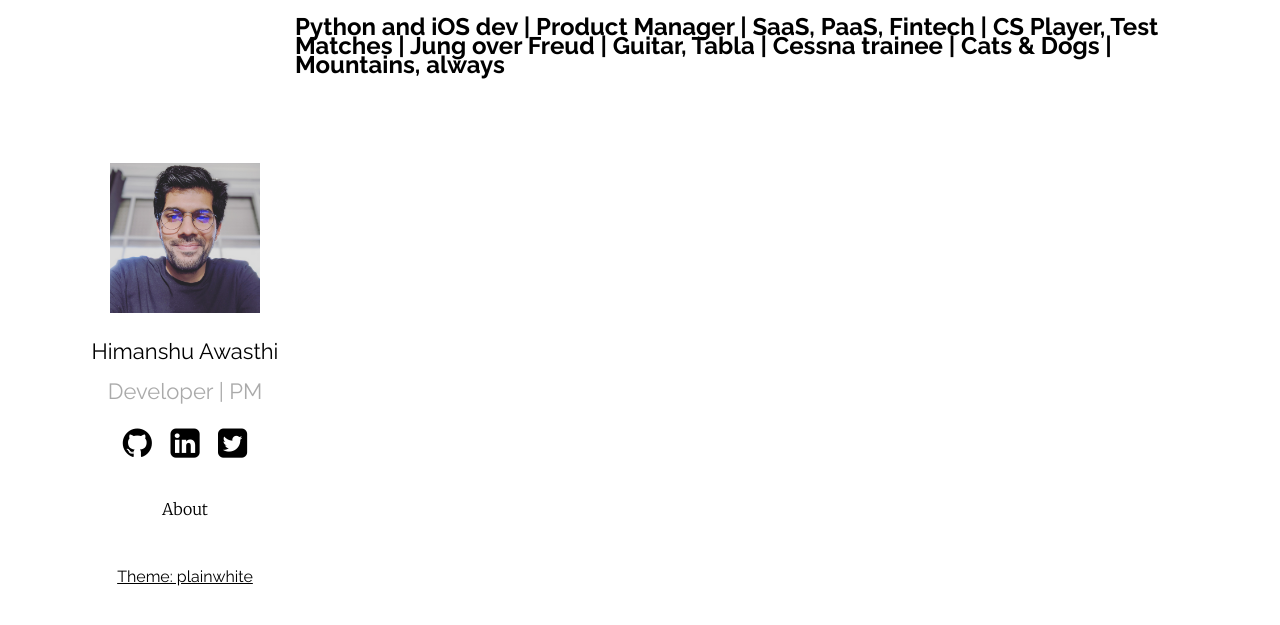
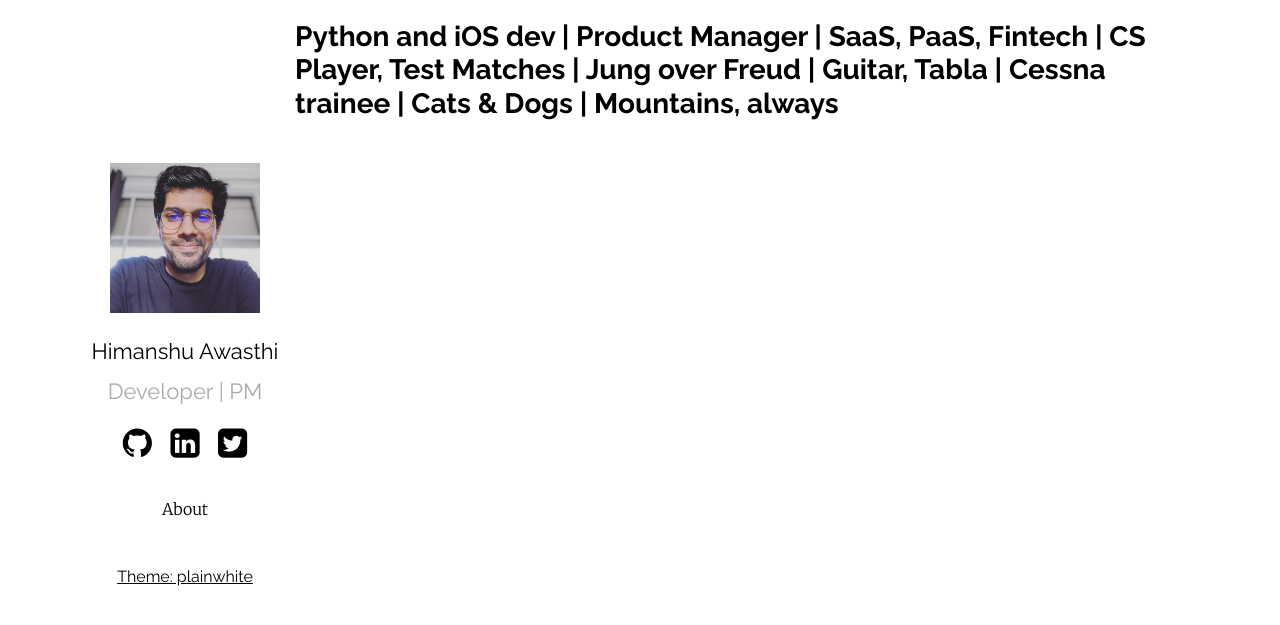
Before and after one commit to 89hardy/89hardy.github.io, a Jekyll site: the page built from about.md, in a window 1280 px wide. Shown: the top 625 px of the page. Built offline with Jekyll 4.4.1, drawn with Linux system fonts in a browser that asks for light colours.

Commit message:
Update about.md

```diff
--- a/about.md
+++ b/about.md
@@ -2,4 +2,4 @@
 layout: default
 ---
 
-<h2 class="page-heading">Python and iOS dev | Product Manager | SaaS, PaaS, Fintech | CS Player, Test Matches | Jung over Freud | Guitar, Tabla | Cessna trainee | Cats & Dogs | Mountains, always</h2>
+<h2 class="post-title">Python and iOS dev | Product Manager | SaaS, PaaS, Fintech | CS Player, Test Matches | Jung over Freud | Guitar, Tabla | Cessna trainee | Cats & Dogs | Mountains, always</h2>
```
